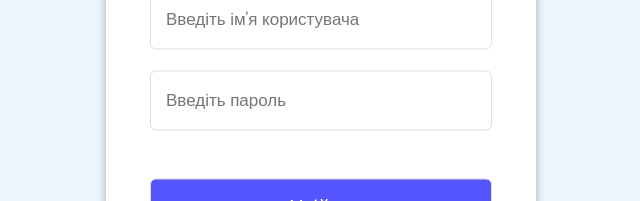
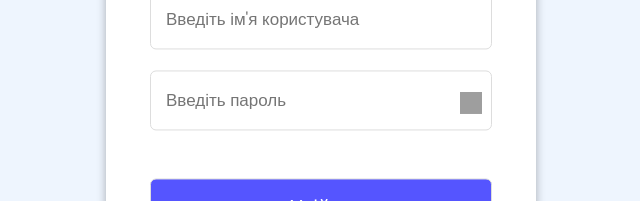
Before and after one commit to shevchenko-nikita/EDiary, an Angular app in the folder frontend/: page /log-in in a window 1280 px wide. Shown: the part 299-500 px from the top of the page, without its empty margins (319-959 px from the left). Built offline with nearby package versions, Linux system fonts and the light colour scheme; grey boxes are pictures that could not be loaded.

Commit message:
show password in login page

```diff
--- a/frontend/src/app/pages/login/login.component.css
+++ b/frontend/src/app/pages/login/login.component.css
@@ -89,3 +89,37 @@
   margin-bottom: 15px;
   text-align: center;
 }
+
+.password-field {
+  position: relative;
+}
+
+.password-field input {
+  padding-right: 45px;
+}
+
+.toggle-btn {
+  position: absolute;
+  right: 10px;
+  top: 45%;
+  transform: translateY(-50%);
+  background: none;
+  border: none;
+  cursor: pointer;
+  padding: 0;
+}
+
+.eye, .eye-slash {
+  display: inline-block;
+  width: 22px;
+  height: 22px;
+  background-size: cover;
+}
+
+.eye {
+  background-image: url('https://img.icons8.com/ios-glyphs/30/000000/visible--v1.png');
+}
+
+.eye-slash {
+  background-image: url('https://img.icons8.com/ios-glyphs/30/000000/invisible.png');
+}
--- a/frontend/src/app/pages/login/login.component.html
+++ b/frontend/src/app/pages/login/login.component.html
@@ -17,13 +17,18 @@
         required
       />
 
+      <div class="password-field">
         <input
-        type="password"
+          [type]="showPassword ? 'text' : 'password'"
           placeholder="Введіть пароль"
           [(ngModel)]="password"
           name="password"
           required
         />
+        <button type="button" class="toggle-btn" (click)="togglePasswordVisibility()" aria-label="toggle password visibility">
+          <span [ngClass]="showPassword ? 'eye-slash' : 'eye'"></span>
+        </button>
+      </div>
 
       <input type="submit" class="button" value="Увійти" />
     </form>
--- a/frontend/src/app/pages/login/login.component.ts
+++ b/frontend/src/app/pages/login/login.component.ts
@@ -13,21 +13,23 @@ export class LoginComponent
 	username = '';
 	password = '';
 	errorMessage = '';
+	showPassword = false;
 
 	constructor(private http: HttpClient, private router: Router) {}
 
+	togglePasswordVisibility() {
+		this.showPassword = !this.showPassword;
+	}
+
 	onLogin() {
 		this.errorMessage = '';
-		console.log('Вхідні дані:', { username: this.username, password: this.password });
 		const loginData = { username: this.username, password: this.password };
 
 		this.http.post('http://localhost:8080/sign-in', loginData, { withCredentials: true }).subscribe({
 			next: () => {
-				console.log('Авторизація успішна!');
 				this.router.navigate(['']);
 			},
 			error: (err) => {
-				console.error('Помилка авторизації:', err);
 				this.errorMessage = 'Невірний username або пароль!';
 			},
 		});
```
Lines whose indentation alone changed are shown as unchanged.
